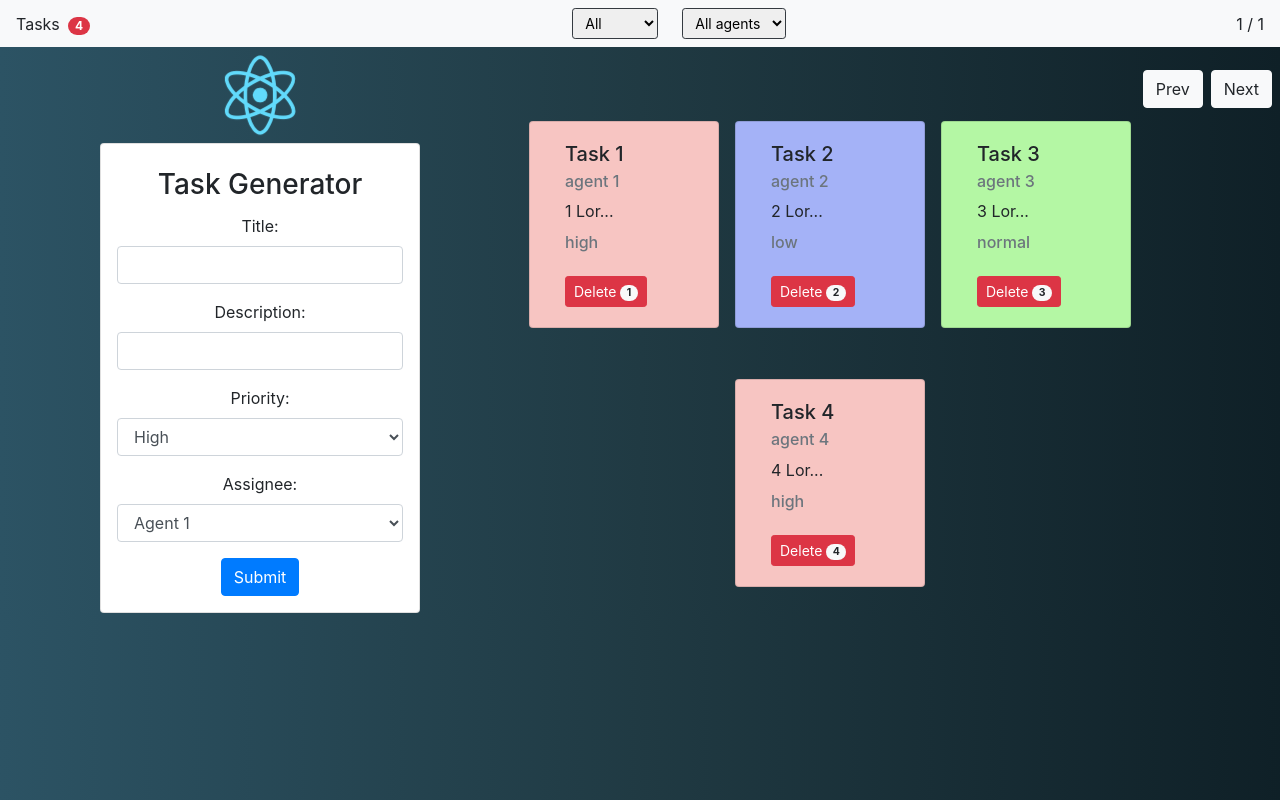
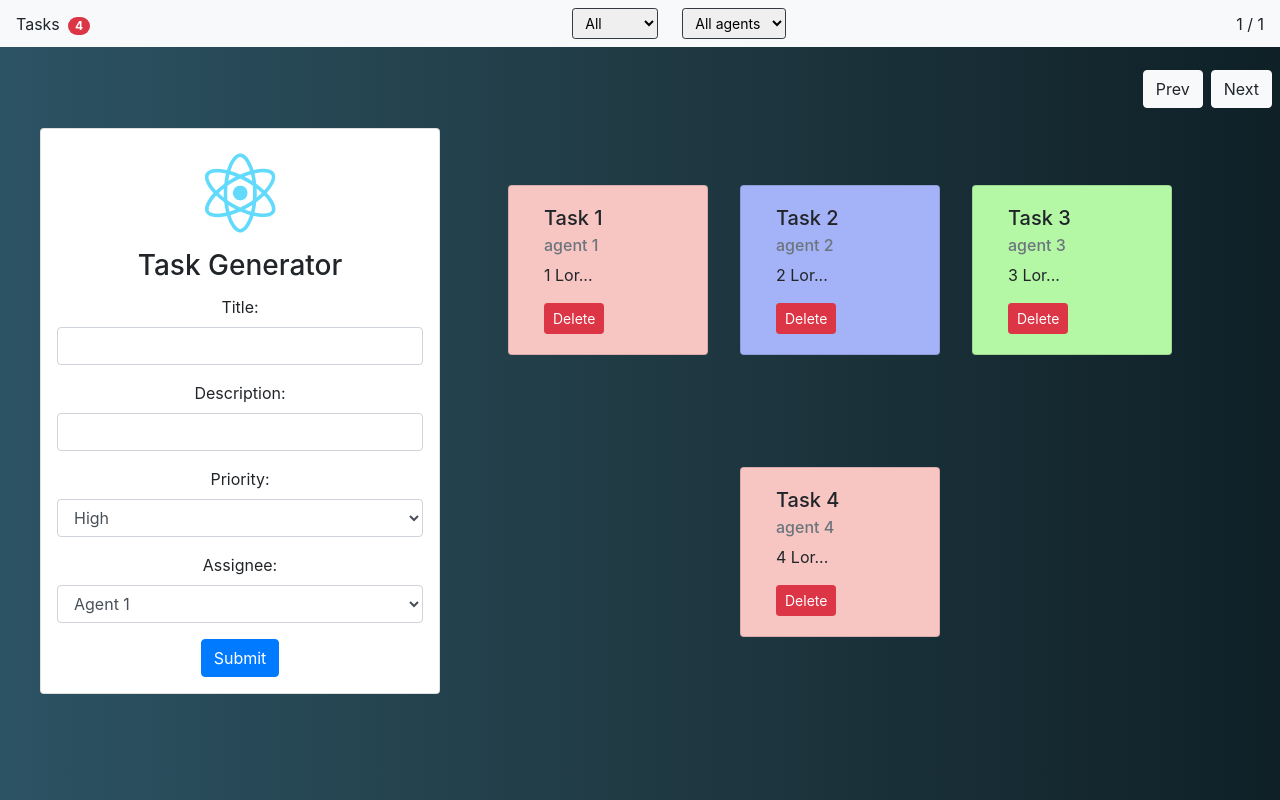
Before and after one commit to caceresfjulian/to_do_app, a React (Create React App) app: page / in a window 1280 px wide. Built offline with nearby package versions, Linux system fonts and the light colour scheme.

Commit message:
Adjust app layout

```diff
--- a/src/components/App/App.css
+++ b/src/components/App/App.css
@@ -30,6 +30,31 @@ body {
   cursor: pointer;
 }
 
+.general {
+  display: flex;
+  align-items: center;
+  justify-content: center;
+  height: 91vh;
+  padding: 0;
+  max-width: 1200px;
+  margin: auto;
+}
+
+.row1{
+  width: 100%
+}
+
+.col1 {
+  display: flex;
+  align-items: center;
+  padding: 0;
+  margin: 0;
+  justify-content: center;
+}
+
+.todoForm {
+  width: 100%;
+}
 
 @media (prefers-reduced-motion: no-preference) {
   .App-logo {
--- a/src/components/App/App.js
+++ b/src/components/App/App.js
@@ -109,12 +109,12 @@ class App extends React.Component {
       <div>
       <Detail showDetail={this.state.detail} onClick={this.showDetail} info={this.state.detailInfo}/>
         <NavBar counter={this.state.todos.length} page={this.state.rangeTop} onChange={this.onChangeValue}/>
-        <div className="container">
-          <div className="row">
-            <div className="col">
+        <div className="general">
+          <div className="row row1">
+            <div className="col col1">
               <TodoForm onChange={this.onChangeValue} onClick={this.onAddItem} todos={this.state.todos} counter={this.state.todos.length} inputStyle={this.state.validation}/>
             </div>
-            <div className="col-8 pt-5">
+            <div className="col-8">
               <TodoList todos={this.state.todos} onClick={this.onRemoveItem} rangeTop={this.state.rangeTop} rangeBottom={this.state.rangeBottom} byPriority={this.state.byPriority} byAgent={this.state.byAgent} showDetail={this.showDetail}/>
             </div>
           </div>
--- a/src/components/TodoForm/TodoForm.js
+++ b/src/components/TodoForm/TodoForm.js
@@ -4,9 +4,9 @@ import logo from './logo.svg';
 class TodoForm extends React.Component {
     render() {
         return (
-            <div className="container text-center">
+
+                <div className="card p-3 text-center todoForm">
                 <img src={logo} className="App-logo" alt="logo"/>
-                <div className="card p-3">
                 <h3 className="card-title pt-2">Task Generator</h3>
                     <form>
                         <div className="form-group">
@@ -38,7 +38,7 @@ class TodoForm extends React.Component {
                         <button type="submit" className="btn btn-primary mx-4" onClick={this.props.onClick}>Submit</button>
                     </form>
                 </div>
-            </div>
+
         )
     }
 }
--- a/src/components/TodoList/TodoList.js
+++ b/src/components/TodoList/TodoList.js
@@ -59,6 +59,10 @@ class TodoList extends React.Component {
         count = 0;
     }
 
+    componentDidMount(){
+        count = 0;
+    }
+
     render(){
         return(
             <div className="row align-items-center h-100 justify-content-center">
--- a/src/components/Todos/Todos.js
+++ b/src/components/Todos/Todos.js
@@ -24,13 +24,12 @@ class Todos extends React.Component {
             description = this.props.description;
         }
         return (
-            <div className="card col-3 mx-2 my-1 task" style={this.applyColor(this.props.priority)}>
+            <div className="card col-3 m-3 task " style={this.applyColor(this.props.priority)}>
                 <div className="card-body">
                     <h5 className="card-title taskTitle" onClick={ () => this.props.showDetail(this.props.title, this.props.description, this.props.assignee, this.props.priority)}>{title}</h5>
                     <h6 className="card-subtitle mb-2 text-muted">{this.props.assignee}</h6>
                     <p className="card-text">{description}</p>
-                    <h6 href="/" className="card-subtitle text-muted">{this.props.priority}</h6>
-                    <button className="btn btn-danger mt-4 btn-sm" onClick={() => this.props.onClick(this.props.id, this.props.title)}>Delete <span className="badge badge-pill badge-light">{this.props.id + 1}</span></button>
+                    <button className="btn btn-danger btn-sm" onClick={() => this.props.onClick(this.props.id, this.props.title)}>Delete</button>
                 </div>
             </div>
         )
```
